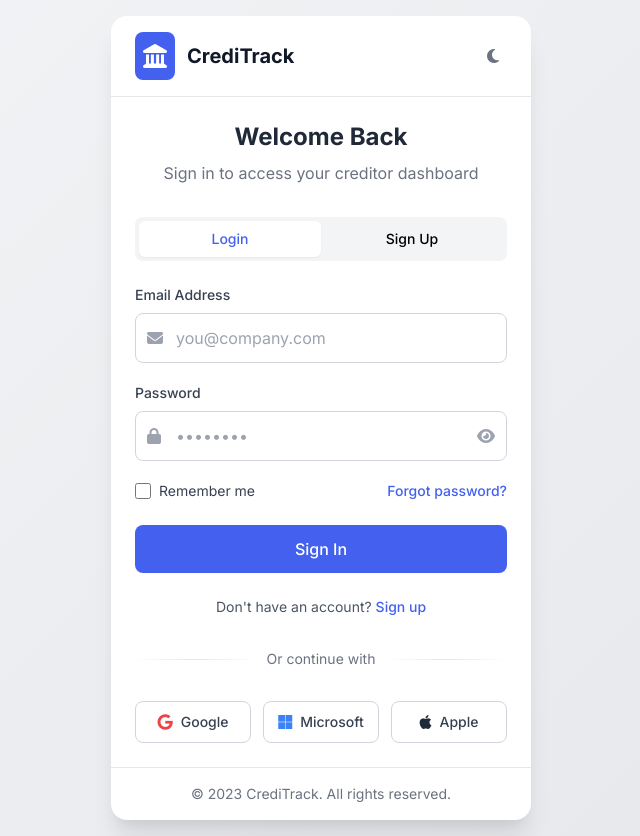
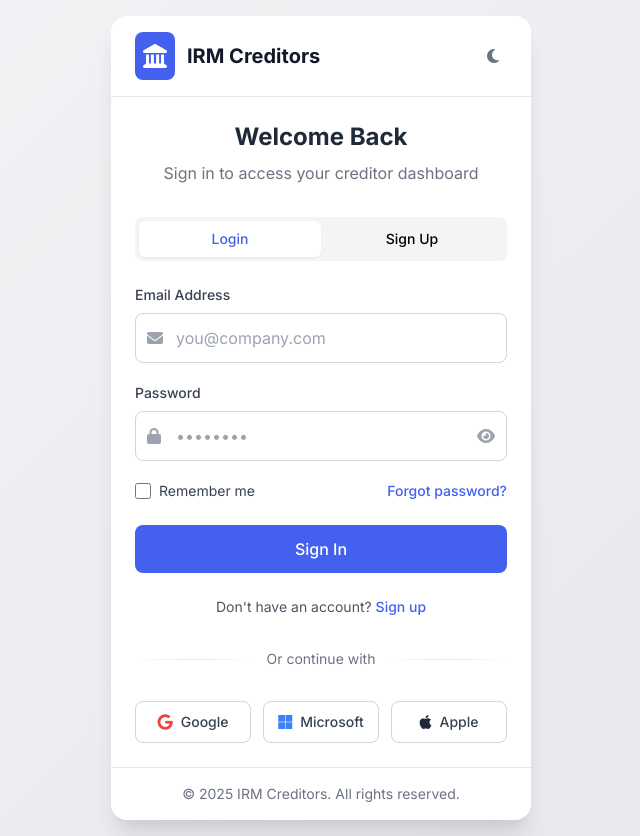
Before and after one commit to cvlyx/IRM, a plain HTML site: page Login.html in a window 1280 px wide. Shown: the whole page, without its empty margins (319-959 px from the left). Drawn offline with nearby package versions, Linux system fonts and the light colour scheme.

Commit message:
Update Login.html

```diff
--- a/Login.html
+++ b/Login.html
@@ -4,7 +4,7 @@
 <head>
     <meta charset="UTF-8">
     <meta name="viewport" content="width=device-width, initial-scale=1.0">
-    <title>CrediTrack | Next-Gen Creditor Dashboard</title>
+    <title>IRM Creditors</title>
     <script src="https://cdn.tailwindcss.com"></script>
     <script src="https://unpkg.com/alpinejs" defer></script>
     <link rel="stylesheet" href="https://cdnjs.cloudflare.com/ajax/libs/font-awesome/6.4.0/css/all.min.css">
@@ -121,7 +121,7 @@
                     <div class="bg-primary p-2 rounded-lg">
                         <i class="text-white text-2xl fa-solid fa-landmark"></i>
                     </div>
-                    <span class="ml-3 text-xl font-bold text-gray-900 dark:text-white">CrediTrack</span>
+                    <span class="ml-3 text-xl font-bold text-gray-900 dark:text-white">IRM Creditors</span>
                 </div>
                 <button
                     @click="darkMode = !darkMode"
@@ -372,7 +372,7 @@
 
             <!-- Footer -->
             <div class="px-6 py-4 text-center text-sm text-gray-500 dark:text-gray-400 border-t border-gray-200 dark:border-gray-700">
-                © 2023 CrediTrack. All rights reserved.
+                © 2025 IRM Creditors. All rights reserved.
             </div>
         </div>
     </div>
```
